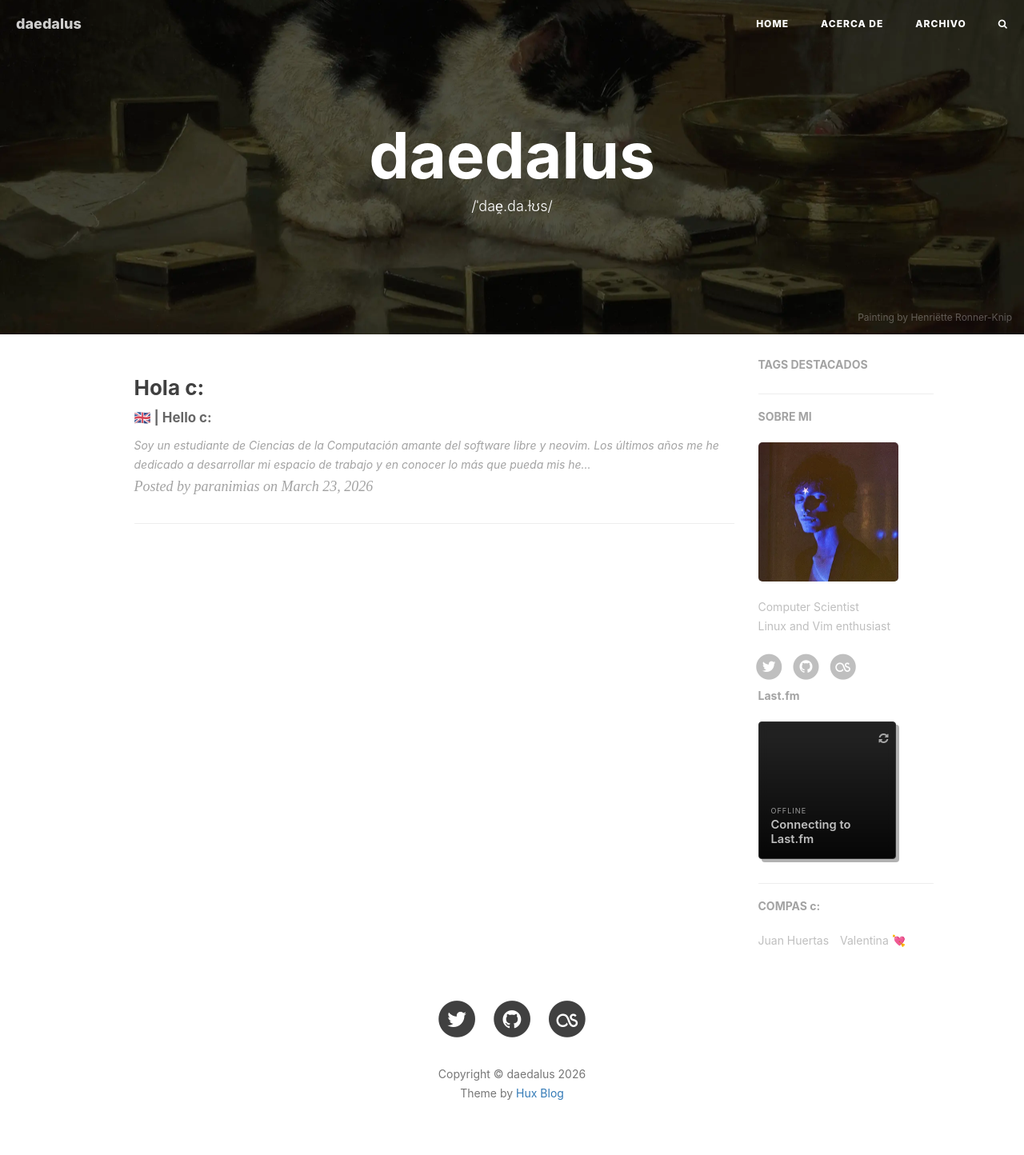
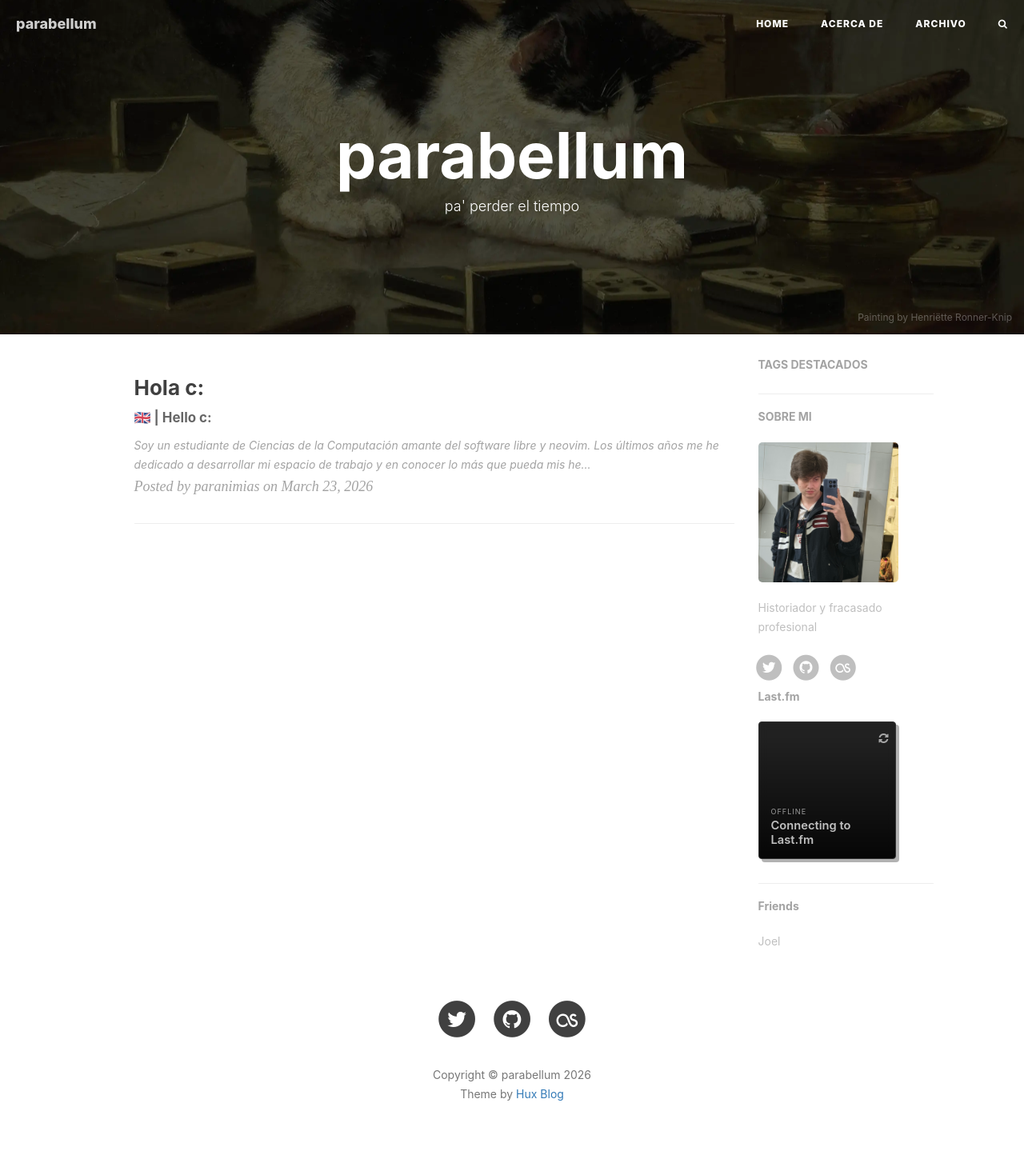
Before and after one commit to hquirogab/hquirogab.github.io, a Jekyll site: the page built from index.html, in a window 1280 px wide. Shown: the whole page at 80% size. Built offline with Jekyll 4.4.1, drawn with Linux system fonts in a browser that asks for light colours; nearby versions of some CDN libraries; the list of posts is cut into pages by our own code; comment, search, counter and statistics services are not loaded.

```diff
--- a/_config.yml
+++ b/_config.yml
@@ -1,11 +1,11 @@
 # Site settings
-title: daedalus
-SEOTitle: Daedalus
+title: parabellum
+SEOTitle: parabellum
 header-img: img/cat-home-bg.webp
 header-img-credit: "Henriëtte Ronner-Knip"
 header-img-credit-href: "https://artvee.com/dl/the-cat-at-play/"
 email: "joeljarcor@gmail.com"
-description: "Daedalus Blog"
+description: "parabellum blog"
 keyword: "Daedalus, Blog"
 url: "" # your host, for absolute URL
 baseurl: "" # for example, '/blog' if your blog hosted on 'host/blog'
@@ -15,11 +15,11 @@ future: true
 
 # SNS settings
 RSS: false
-github_username: paranimias
-twitter_username: paranimias
+github_username: hquirogab
+twitter_username: p4rabellum_
 #facebook_username:  ~~~~~~~
 #linkedin_username:  firstname-lastname-idxxxx
-lastfm_username: JoelJarcor
+lastfm_username: hquiroga
 
 # Build settings
 # from 2016, 'pygments' is unsupported on GitHub Pages. Use 'rouge' for highlighting instead.
@@ -75,8 +75,8 @@ ga_domain: ""
 
 # Sidebar settings
 sidebar: true # whether or not using Sidebar.
-sidebar-about-description: "Computer Scientist<br/>Linux and Vim enthusiast"
-sidebar-avatar: "/img/paranimias.webp"
+sidebar-about-description: "Historiador y fracasado profesional"
+sidebar-avatar: "/img/avatar.webp"
 
 # Featured Tags
 featured-tags: true # whether or not using Feature-Tags
@@ -92,13 +92,5 @@ page-mathjax: false
 # Friends
 friends:
   [
-    { title: "Juan Huertas", href: "https://github.com/spartan14799/" },
-    { title: "Valentina 💘", href: "http://instagram.com/vaschita" },
-#     { title: "Ebn Zhang", href: "https://ebnbin.dev/" },
-#     { title: "Kun Qian", href: "http://kunq.me" },
-#     { title: "Sherry Woo", href: "https://sherrywoo.me/" },
-#     { title: "SmdCn", href: "http://blog.smdcn.net" },
-#     { title: "JiyinYiyong", href: "http://tiye.me/" },
-#     { title: "DHong Say", href: "http://dhong.co" },
-#     { title: "尹峰以为", href: "http://ingf.github.io/" },
+    { title: "Joel", href: "paranimias.github.io"}
 ]
--- a/_includes/friends.html
+++ b/_includes/friends.html
@@ -1,6 +1,6 @@
 {% if site.friends %}
 <hr>
-<h5>COMPAS c:</h5>
+<h5>Friends</h5>
 <ul class="list-inline">
   {% for friend in site.friends %}
   <li><a href="{{friend.href}}">{{friend.title}}</a></li>
--- a/_includes/lastfm.html
+++ b/_includes/lastfm.html
@@ -48,7 +48,7 @@
 </div>
 
 <script>
-    const VERCEL_URL = "https://lastfm-proxy.vercel.app/api/now-playing";
+    const VERCEL_URL = "https://lastfm-proxy-ruddy.vercel.app/api/now-playing";
 
     function updateLastFm() {
         const statusEl = document.getElementById("lastfm-status");
@@ -81,7 +81,7 @@
                     statusEl.innerHTML = '<i class="fa fa-history"></i> RECENTLY PLAYED';
                 }
 
-                document.getElementById("lastfm-link").href = `https://www.last.fm/user/JoelJarcor`;
+                document.getElementById("lastfm-link").href = `https://www.last.fm/user/hquiroga`;
             })
             .catch(err => {
                 statusEl.innerText = "OFFLINE";
--- a/about.html
+++ b/about.html
@@ -1,8 +1,8 @@
 ---
 layout: page
 title: "Acerca de"
-description: "daedalus"
-header-img: "img/cat-home-bg.png"
+description: "pa' perder el tiempo"
+header-img: "img/cat-archive-bg.webp"
 header-mask: 0.3
 multilingual: true
 mathjax: true
--- a/archive.html
+++ b/archive.html
@@ -1,7 +1,7 @@
 ---
 title: Archivo
 layout: default
-description: "An idiot admires complexity, a genius admires simplicity"
+description: "The preservers of history are as heroic as its makers"
 header-img: "img/cat-archive-bg.webp"
 header-img-credit: "Henriëtte Ronner-Knip"
 header-img-credit-href: "https://artvee.com/dl/a-mother-and-her-kittens/"
--- a/index.html
+++ b/index.html
@@ -1,6 +1,6 @@
 ---
 layout: page
-description: "/ˈdae̯.da.ɫʊs/"
+description: "pa' perder el tiempo"
 ---
 
 {% for post in paginator.posts %}
```
Also changed, not shown: img/avatar.webp (added), img/favicon.ico, img/paranimias.webp (deleted).
